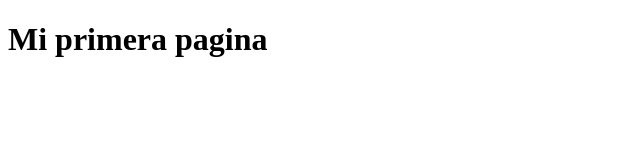
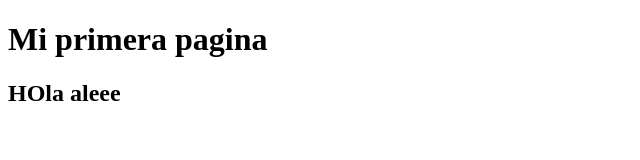
Before and after one commit to alepissotti/twn-test, a plain HTML site: page index.html in a window 1280 px wide. Shown: the whole page, without its empty margins (0-640 px from the left). Drawn offline with Linux system fonts and the light colour scheme.

Commit message:
modifique el index.html

```diff
--- a/index.html
+++ b/index.html
@@ -8,5 +8,7 @@
 </head>
 <body>
     <h1>Mi primera pagina</h1>
+
+    <h2>HOla aleee</h2>
 </body>
 </html>
```
